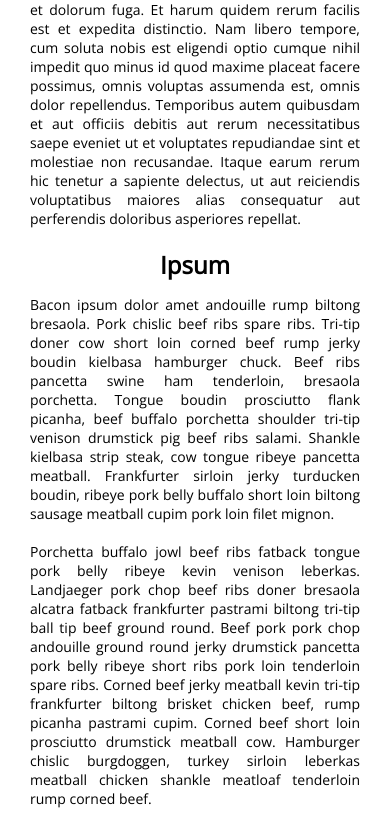
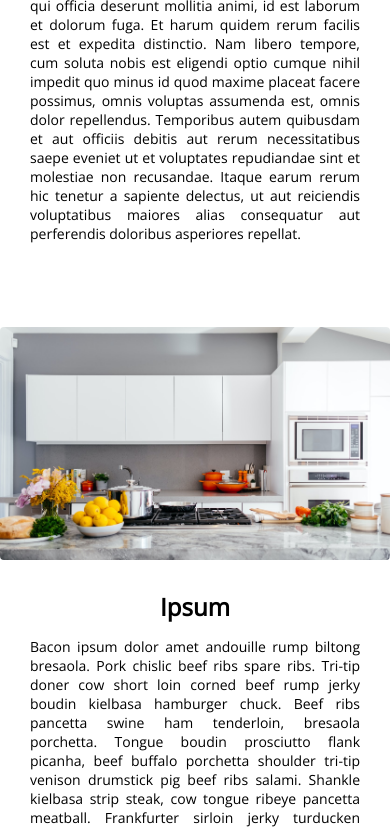
Before and after one commit to mikey-mo/mias-kitchen, a React (Create React App) app: page /about in a window 390 px wide. Shown: the part 1156-1985 px from the top of the page. Built offline with nearby package versions, Linux system fonts and the light colour scheme.

Commit message:
fix column issue in tablet / mobile for about

```diff
--- a/src/App.js
+++ b/src/App.js
@@ -1,3 +1,4 @@
+/* eslint-disable no-undef */
 import React from 'react';
 import { BrowserRouter as Router, Route, Redirect } from 'react-router-dom';
 
--- a/src/views/about.js
+++ b/src/views/about.js
@@ -28,7 +28,7 @@ const About = () => (
         </p>
       </div>
     </section>
-    <section className="about">
+    <section className="about reverse">
       <div className="about__column left-column">
         <h2 className="about__column__text-header">
           {text.about.rowTwoHeader}
--- a/src/views/views.scss
+++ b/src/views/views.scss
@@ -97,7 +97,6 @@
     @media (max-width: 1050px) {
       padding: 0;
       margin-top: 10px;
-      display: block;
       width: 100%;
     }
   }
@@ -107,7 +106,14 @@
   }
 
   @media (max-width: 1050px) {
-    display: block;
+    padding-bottom: 40px;
+    flex-direction: column;
+  }
+}
+
+.reverse {
+  @media (max-width: 1050px) {
+    flex-direction: column-reverse;
   }
 }
 
```
